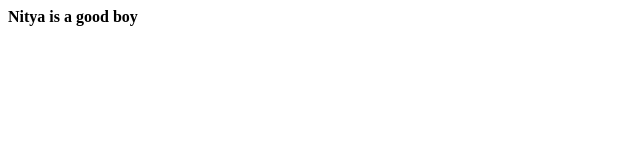
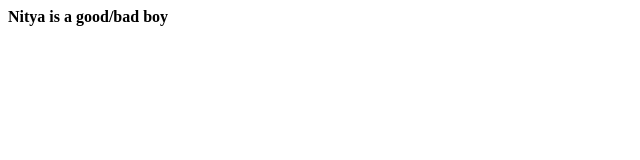
Before and after one commit to Selenium100/JavaProgrammingPractice, a plain HTML site: page index.html in a window 1280 px wide. Shown: the full height of the page, 0-640 px from the left. Drawn offline with Linux system fonts and the light colour scheme.

Commit message:
content changed

```diff
--- a/index.html
+++ b/index.html
@@ -1 +1 @@
-<b> Nitya is a good boy </b>
+<b> Nitya is a good/bad boy </b>
```
